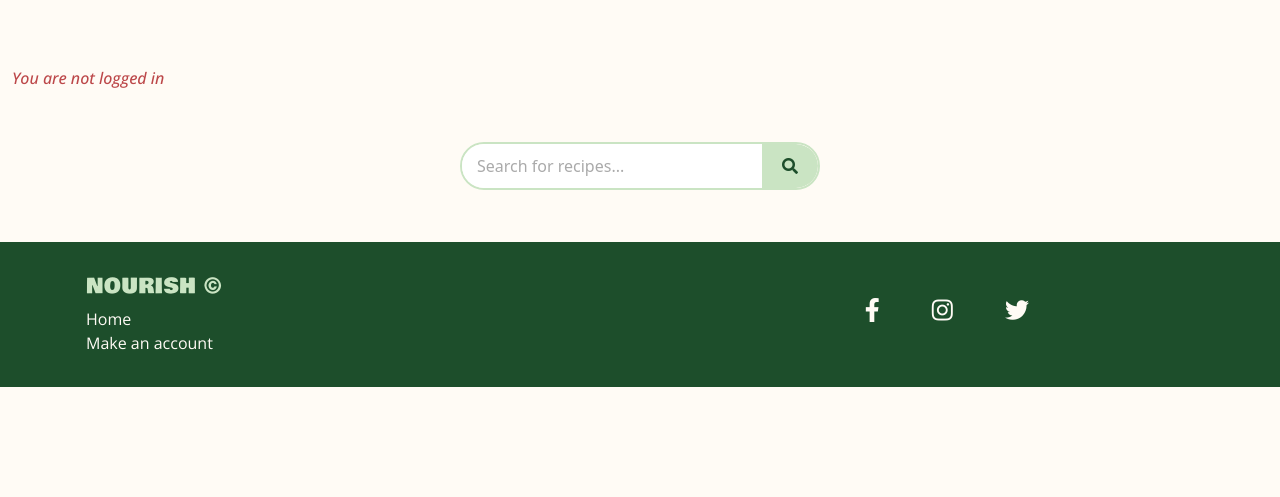
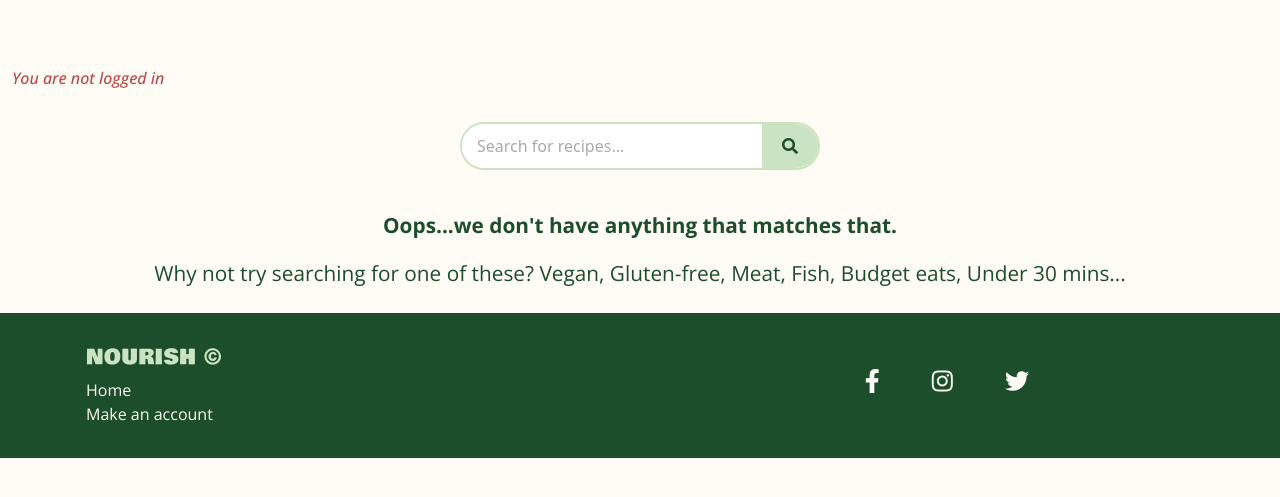
Before and after one commit to katee145/nourish, a Django app: page / in a window 1280 px wide. Shown: the part 65-562 px from the top of the page. Run offline with Django 4.2, Linux system fonts and the light colour scheme; data that the repository does not hold is empty; parts of the project's set-up code (start-up, migrations or seed data) failed here and were passed over.

Commit message:
make search required, fix buttons on search query, add no search results text and style

```diff
--- a/nourish_home/templates/nourish_home/index.html
+++ b/nourish_home/templates/nourish_home/index.html
@@ -3,10 +3,10 @@
 {% block content %}
 
 <!-- Search bar-->
-<div class="container">
+<div class="container search-container">
   <form method="get" action="" class="search-form">
     <div class="search-bar">
-      <input type="text" name="search" placeholder="Search for recipes..." value="{{ request.GET.search }}"
+      <input required type="text" name="search" placeholder="Search for recipes..." value="{{ request.GET.search }}"
         class="search-input" list="suggestions" />
       <button type="submit" class="search-button">
         <i class="fas fa-search"></i>
@@ -33,6 +33,7 @@
 
 <!-- Recipe Entries -->
 <div class="col-12 mt-3 left">
+  {% if object_list %}
   <div class="row">
     {% for recipe in object_list %}
     <div class="col-lg-3 col-sm-6">
@@ -41,10 +42,9 @@
           <div class="card-body">
             <div class="image-container">
               {% if "placeholder" in recipe.featured_image.url %}
-              <img class="card-img-top homepage-image" src="{% static 'images/placeholder.jpg' %}"
-                alt="placeholder image">
+              <img class="card-img-top homepage-image" src="{% static 'images/placeholder.jpg' %}" alt="placeholder image">
               {% else %}
-              <img class="card-img-top homepage-image" src=" {{ recipe.featured_image.url }}" alt="{{ recipe.title }}">
+              <img class="card-img-top homepage-image" src="{{ recipe.featured_image.url }}" alt="{{ recipe.title }}">
               {% endif %}
             </div>
           </div>
@@ -55,9 +55,11 @@
               {{ recipe.title }}
             </a>
           </h2>
-          <p class="category-list-home">{% for category in recipe.categories.all %}
-            {{ category.name }}{% if not forloop.last %} | {% endif %}
-            {% endfor %}</p>
+          <p class="category-list-home">
+            {% for category in recipe.categories.all %}
+              {{ category.name }}{% if not forloop.last %} | {% endif %}
+            {% endfor %}
+          </p>
         </div>
       </div>
     </div>
@@ -67,8 +69,14 @@
     {% endif %}
     {% endfor %}
   </div>
+  {% else %}
+  <div class="no-results m-4">
+    <p class="bold">Oops...we don't have anything that matches that.</p>
+    <p>Why not try searching for one of these? Vegan, Gluten-free, Meat, Fish, Budget eats, Under 30 mins...</p>
+  </div>
+  {% endif %}
 </div>
-</div>
+
 
 <!--Next and previous buttons-->
 {% if is_paginated %}
@@ -76,17 +84,20 @@
   <ul class="pagination justify-content-center">
     {% if page_obj.has_previous %}
     <li>
-      <a href="?page={{ page_obj.previous_page_number }}" class="page-link" aria-label="Goes to preview page">&laquo;
-        PREV</a>
+      <a href="?page={{ page_obj.previous_page_number }}{% if request.GET.search %}&search={{ request.GET.search }}{% endif %}{% if request.GET.category %}&category={{ request.GET.category }}{% endif %}"
+        class="page-link" aria-label="Goes to previous page">&laquo; PREV</a>
     </li>
     {% endif %}
     {% if page_obj.has_next %}
-    <li><a href="?page={{ page_obj.next_page_number }}" class="page-link" aria-label="Goes to next page"> NEXT
-        &raquo;</a></li>
+    <li>
+      <a href="?page={{ page_obj.next_page_number }}{% if request.GET.search %}&search={{ request.GET.search }}{% endif %}{% if request.GET.category %}&category={{ request.GET.category }}{% endif %}"
+        class="page-link" aria-label="Goes to next page">NEXT &raquo;</a>
+    </li>
     {% endif %}
   </ul>
 </nav>
 {% endif %}
+
 </div>
 
 {% endblock %}
--- a/static/css/style.css
+++ b/static/css/style.css
@@ -142,7 +142,13 @@ footer a:hover {
 .search-form {
     display: flex;
     justify-content: center;
-    margin: 20px 0;
+    margin: 0;
+    padding: 0;
+}
+
+.search-container {
+    margin-top: 0;
+    padding-top: 0;
 }
 
 .search-bar {
@@ -182,6 +188,17 @@ footer a:hover {
     background-color: var(--dark-green);
     color: var(--off-white);
 }
+
+.no-results {
+    text-align: center;
+    font-size: 1.3rem;
+    color: var(--dark-green);
+  }
+
+.bold {
+    font-weight: 700;
+}
+
 
 .homepage-image {
     border-radius: 10px;
```
